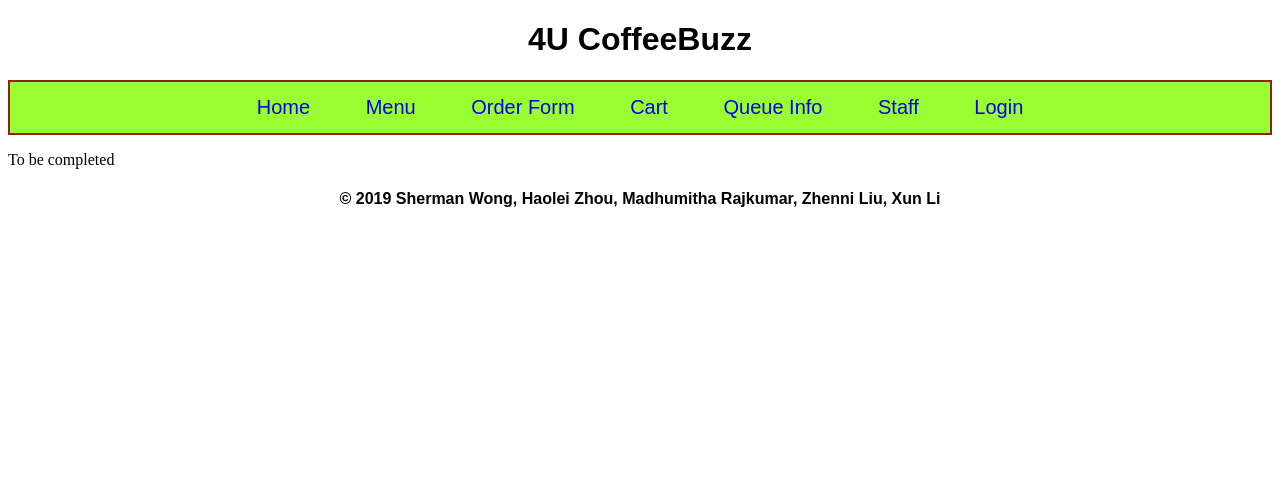
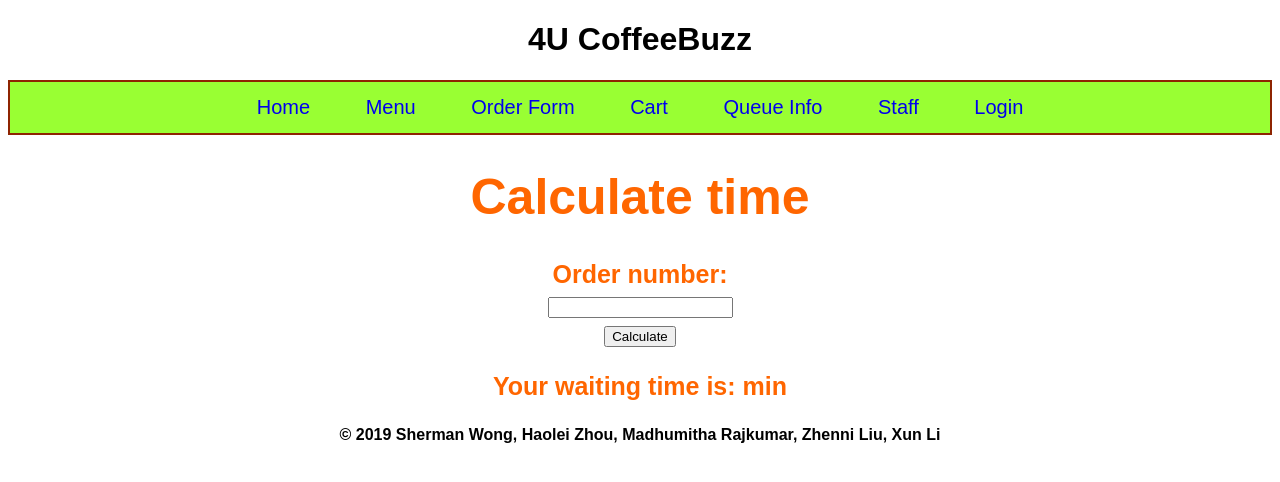
Before and after one commit to natsuta/SEPMCoffeeBuzz, a PHP site: page /queue.php in a window 1280 px wide. Shown: the top 482 px of the page. Run offline with PHP 8.4, Linux system fonts and the light colour scheme; data comes from the database, SQL or seed files in the repository.

Commit message:
Updated Queue page

```diff
--- a/queue.php
+++ b/queue.php
@@ -1,6 +1,23 @@
 <?php include_once('header.php'); ?>
 <title>Queue Info</title>
 <body>
-	<p>To be completed</p>
+<div class="center">
+<h1>Calculate time</h1>
+Order number:<br>
+<input id="ordernum" type="text" name="ordernum"><br>
+<button onclick="time()">Calculate</button>
+<p>Your waiting time is: <strong id="time"></strong>min</p>
+</div>
+
+<script>
+function time()
+{
+var ordernum = document.getElementById("ordernum").value;
+var time = document.getElementById("time").value;
+var time = 5 * ordernum;
+document.getElementById("time").innerHTML = time.toFixed(2);
+}
+</script>
+
 </body>
 <?php include_once('footer.php'); ?>
```
Also changed, not shown: orderproc.js (line endings or trailing spaces).
